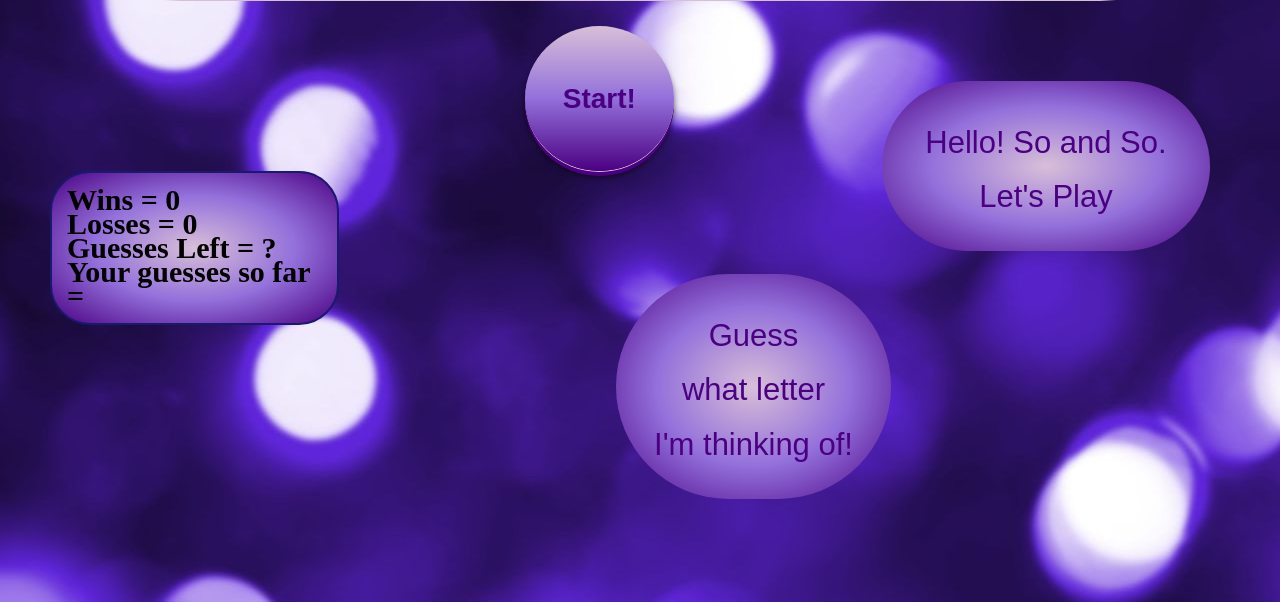
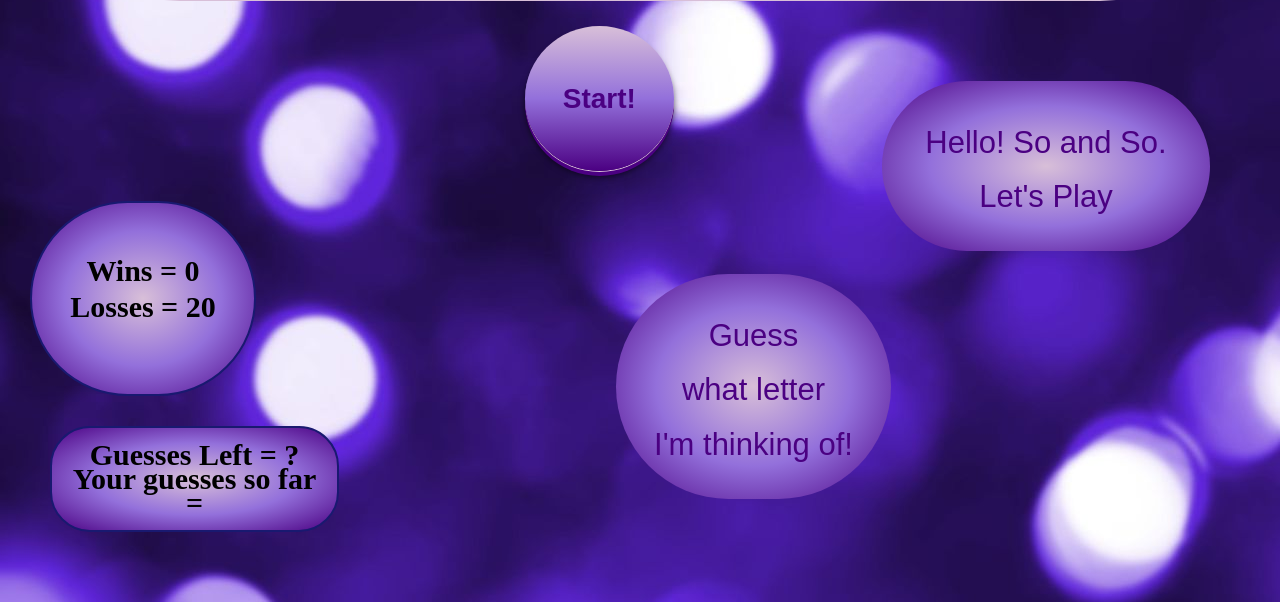
Before and after one commit to ABitOfKylie/PsychicGame, a PHP site: page / in a window 1280 px wide. Shown: the part 334-936 px from the top of the page. Run offline with PHP 8.4, Linux system fonts and the light colour scheme.

Commit message:
little progress but much thought

```diff
--- a/assets/css/style.css
+++ b/assets/css/style.css
@@ -89,9 +89,26 @@ button{
 	border:2px solid midnightblue;
 	background: radial-gradient(thistle,mediumpurple,indigo);
 	border-radius:40px;
+	text-align: center;
+
 
 }
+.results1{
+	font-size:30px;
+	font-weight:bold;
+	font-color:indigo;
+	line-height: 120%;
+	width:203px;
+	height:126px;
+	max-width:15%;
+	padding:50px 15px 15px 15px;
+	margin:30px;
+	border:2px solid midnightblue;
+	background: radial-gradient(thistle,mediumpurple,indigo);
+	border-radius:157px;
+	text-align: center;
 
+}
 /*#wins {
 	font-size:30px;
 	font-weight:bold;
--- a/assets/javascript/game.js
+++ b/assets/javascript/game.js
@@ -10,7 +10,7 @@
 		}
 		var wins = 0;
 		var loss = 0;
-		var grem = (24 - gcount);
+		var grem = 24; // alphabet 26 -2 starting point 4 guesses
 		var userGuessed=[];
 		var gcount=0;
 
@@ -25,13 +25,16 @@
 		 	if userChoice = CompChoice(){
 		 	document.getElementByID("greeting").innerHTML ="Congratulations" + name +"!"  "You Won!";
 		 	wins++
-		 	document.getElementByID("wins").innerHTML ="Congratulations" + name +"!"  "You Won!";
-
+		 	document.getElementByID("wins").innerHTML ="Wins: " wins;
+		 	location.reload();
 		 }
 		 else{
 		 	document.getElementByID("greeting").innerHTML ="Ahhhh" + name +" ,you lost."  "You need to focus!";
 		 	userGuessed.push(userChoice);
 		 	userGuessed.sort();
+		 	grem--
+
+		 	document.getElementByID("loss").innerHTML ="Losses: " loss;
 		 	loss++
 		 	gcount++
 		 }
--- a/index.html
+++ b/index.html
@@ -24,10 +24,11 @@
 
 				<h2 id="grad">Guess <br> what letter <br> I'm thinking of!</h2>
 		</section>
-
+		<section class="results1">
+				<p id="wins">Wins = 0</p>
+				<p id="loss"> Losses = 20</p>
+		</section>
 		<section class="results">
-				<p id="wins">Wins = 0</p>
-				<p id="loss"> Losses = 0</p>
 				<p id="grem">Guesses Left = ?</p>
 				<p id="gcount">Your guesses so far =</p>
 		</section>
```
